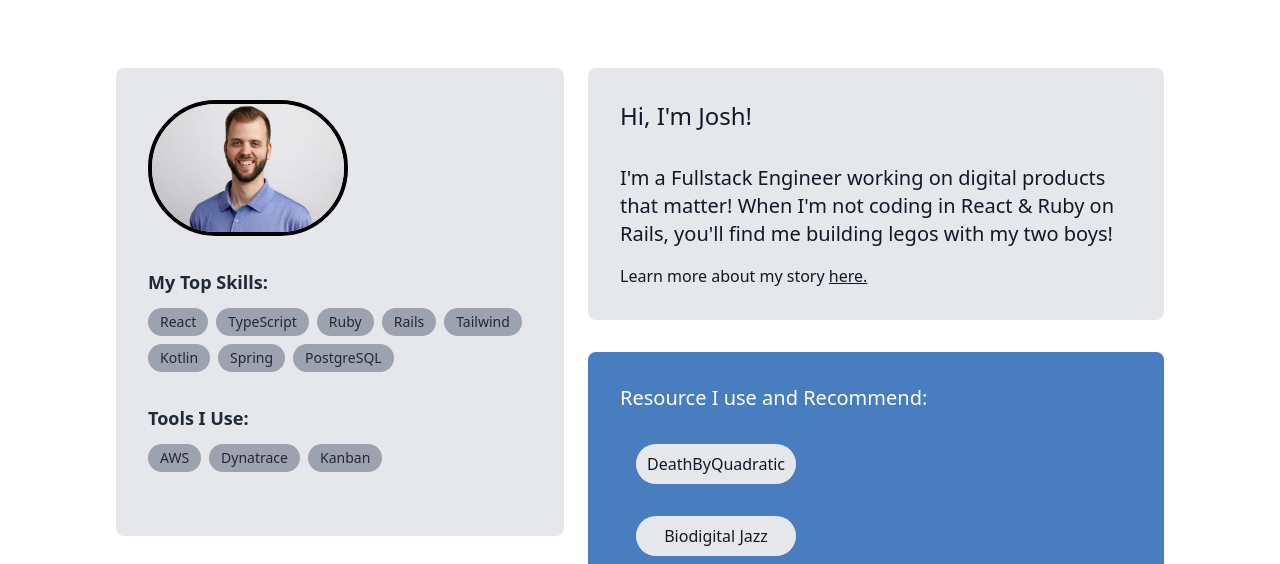
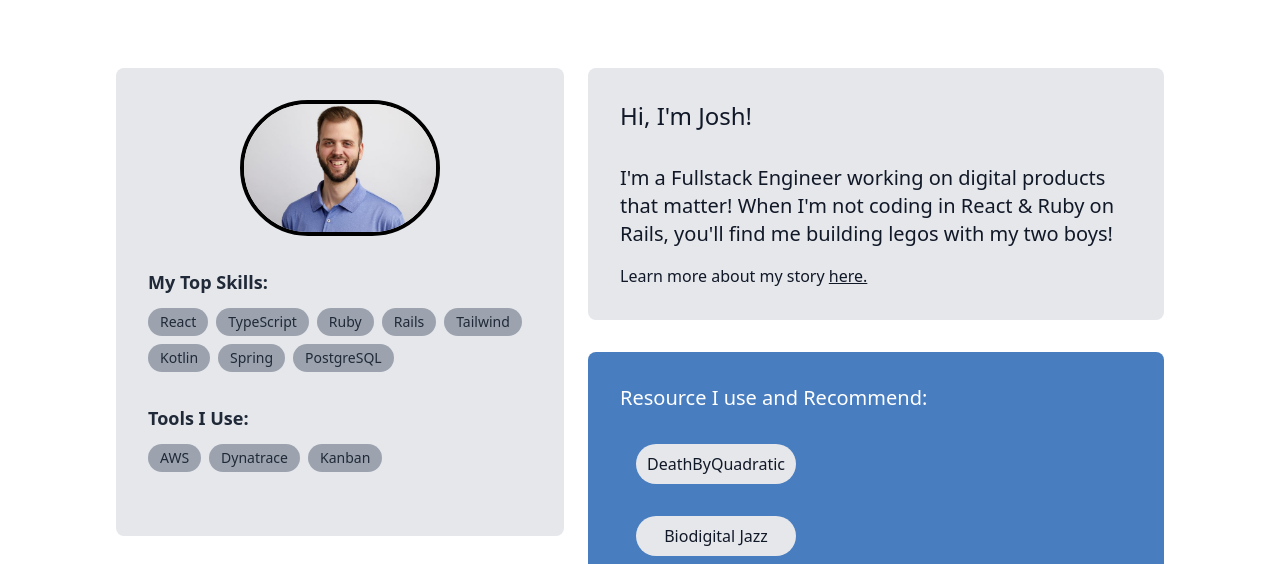
Before and after one commit to JSIK3S/joshsikes, a React (Create React App) app: page /#/ in a window 1280 px wide. Shown: the part 236-800 px from the top of the page. Built offline with nearby package versions, Linux system fonts and the light colour scheme.

Commit message:
centers div

```diff
--- a/src/components/PageSections/ProfileSection.tsx
+++ b/src/components/PageSections/ProfileSection.tsx
@@ -30,15 +30,16 @@
   return (
     <div className="sm:max-w-md">
       <div className="bg-gray-200 text-gray-900 rounded-lg sm:mx-auto h-fit sticky top-2 mb-8 sm:mb-16">
-        <div className="p-7 sm:p-8">
+        <div className="flex flex-col items-center p-7 sm:p-8 mb-8">
           <img
             src="/joshsikes/assets/profilepic.jpg"
             alt="Josh Sikes Headshot"
             className="rounded-full border-4 border-black sm:max-h-[200px] sm:max-w-[200px] mb-8"
           />
-
-          <TagSection {...skillsSection} />
-          <TagSection {...toolsSection} />
+          <div>
+            <TagSection {...skillsSection} />
+            <TagSection {...toolsSection} />
+          </div>
         </div>
       </div>
     </div>
```
